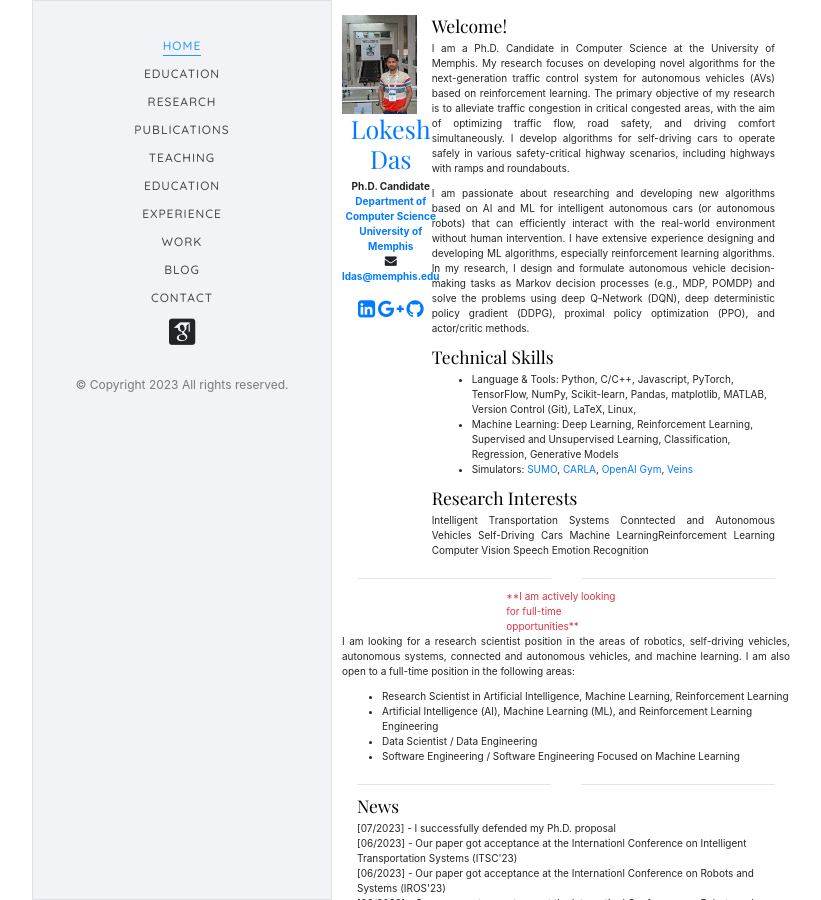
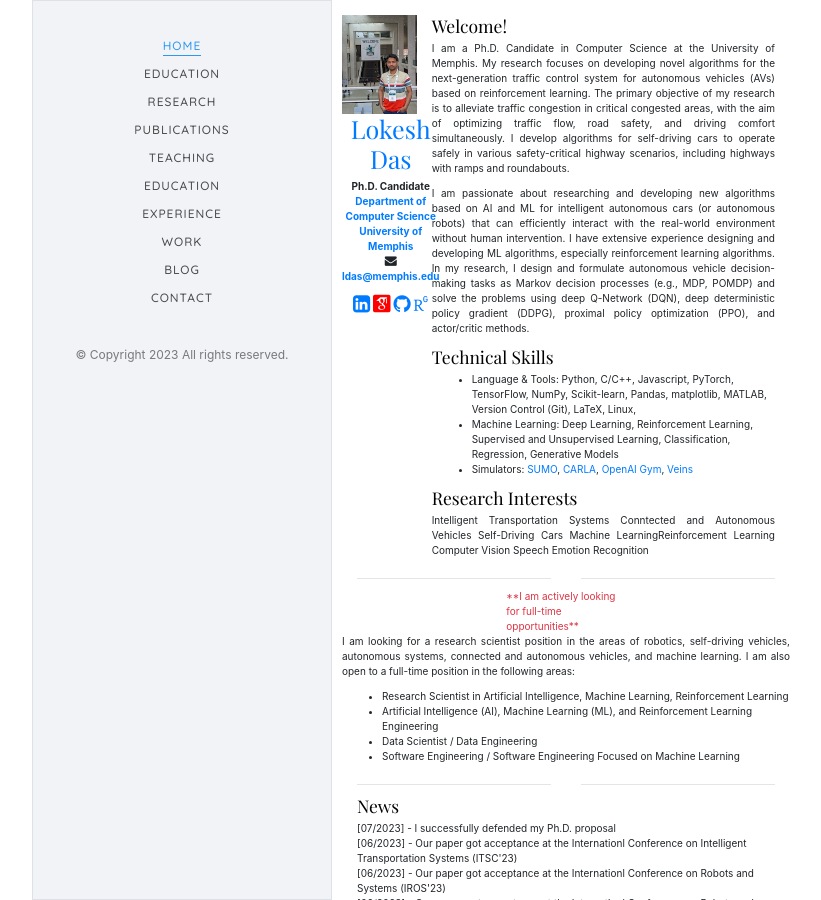
Before and after one commit to lokesh-c-das/lokesh-c-das.github.io, a Jekyll site: the page built from index.md, in a window 1280 px wide and 900 px high. Shown: the whole window, without its empty margins (224-1045 px from the left). Built offline with Jekyll 4.4.1, drawn with Linux system fonts in a browser that asks for light colours; some web fonts are replaced.

Commit message:
code updated

```diff
--- a/_layouts/default.html
+++ b/_layouts/default.html
@@ -80,7 +80,6 @@
             <li><a href="#" data-nav-section="work">Work</a></li>
             <li><a href="#" data-nav-section="blog">Blog</a></li>
             <li><a href="#" data-nav-section="contact">Contact</a></li>
-            <i class="ai ai-google-scholar-square ai-3x"></i>
           </ul>
         </div>
       </nav>
@@ -111,7 +110,7 @@ Copyright <script>document.write(new Date().getFullYear());</script> All rights
                   </p>
                 </span>
                 <span class="icon">
-                  <a href="https://www.linkedin.com/in/ldas/"><i class="fa fa-linkedin-square" style="font-size:20px"></i> </a>  <a href="https://scholar.google.com/citations?user=72vb6msAAAAJ&hl=en"><i class="fa fa-google-plus" style="font-size:20px"></i> </a> <a href="https://github.com/lokesh-c-das"><i class="fa fa-github" style="font-size:20px"></i> </a> <a href="https://www.researchgate.net/profile/Lokesh-Chandra-Das"><i class="fab fa-researchgate" style="font-size:20px"></i></a>
+                  <a href="https://www.linkedin.com/in/ldas/"><i class="fa fa-linkedin-square" style="font-size:20px"></i> </a>  <a href="https://scholar.google.com/citations?user=72vb6msAAAAJ&hl=en"><i class="ai ai-google-scholar-square ai-3x" style="color:red;font-size: 20px;"></i></i> </a> <a href="https://github.com/lokesh-c-das"><i class="fa fa-github" style="font-size:20px"></i> </a> <a href="https://www.researchgate.net/profile/Lokesh-Chandra-Das"><i class="ai ai-researchgate" style="font-size:20px"></i></a>
                 </span>
               </div>
               </div>
```
